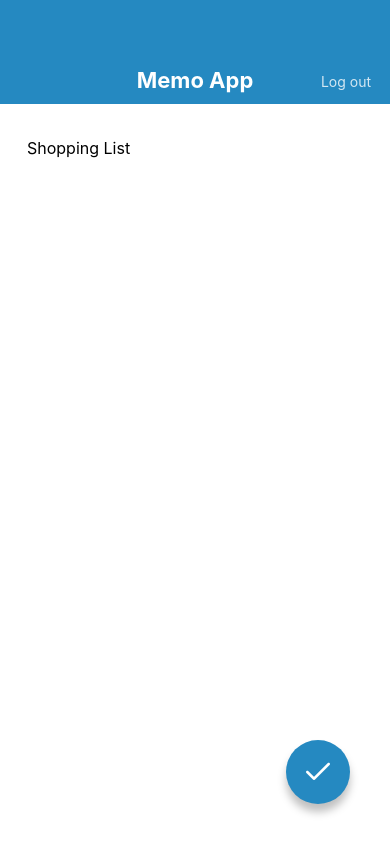
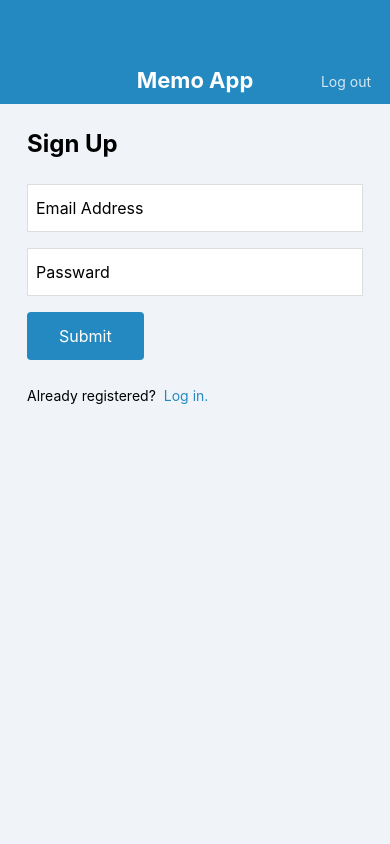
Before and after one commit to KoichiMatsumoto/MemoApp, a React Native app: screen / in a window 390 px wide. Built offline with nearby package versions, Linux system fonts and the light colour scheme.

Commit message:
LogInScreen and SignUpScreen created

```diff
--- a/App.jsx
+++ b/App.jsx
@@ -3,7 +3,9 @@
 import MemoListScreen from "./src/screens/MemoListScreen";
 import MemoEditScreen from "./src/screens/MemoEditScreen";
 import MemoCreateScreen from "./src/screens/MemoCreateScreen";
+import LogInScreen from "./src/screens/LogInScreen";
+import SignUpScreen from "./src/screens/SignUpScreen";
 
 export default function App() {
-  return <MemoEditScreen />;
+  return <SignUpScreen />;
 }
--- /dev/null
+++ b/src/components/Button.jsx
@@ -0,0 +1,33 @@
+import React from "react";
+import { View, Text, StyleSheet } from "react-native";
+import { string } from "prop-types";
+
+export default function Button(props) {
+const { label } = props;
+
+  return (
+    <View style={styles.buttonContainer}>
+      <Text style={styles.buttonLabel}>{label}</Text>
+    </View>
+  );
+}
+
+Button.propTypes = {
+  label: string.isRequired,
+};
+
+const styles = StyleSheet.create({
+  buttonContainer: {
+    backgroundColor: "#2589C1",
+    borderRadius: 4,
+    alignSelf: "flex-start",
+    marginBottom: 24,
+  },
+  buttonLabel: {
+    fontSize: 16,
+    lineHeight: 32,
+    paddingVertical: 8,
+    paddingHorizontal: 32,
+    color: "#ffffff",
+  },
+});
--- /dev/null
+++ b/src/screens/LogInScreen.jsx
@@ -0,0 +1,64 @@
+import React from "react";
+import { View, StyleSheet, Text, TextInput } from "react-native";
+import AppBar from "../components/AppBar";
+import Button from "../components/Button";
+
+export default function LogInScreen() {
+  return (
+    <View style={styles.container}>
+      <AppBar />
+      <View style={styles.inner}>
+        <Text style={styles.title}>Log In</Text>
+        <TextInput style={styles.input} value="Email Address"></TextInput>
+        <TextInput style={styles.input} value="Passward"></TextInput>
+
+        <Button label="Submit"/>
+
+        <View style={styles.footer}>
+          <Text style={styles.footerText}>Not registered?</Text>
+          <Text style={styles.footerLink}>Sign up here!</Text>
+        </View>
+      </View>
+    </View>
+  );
+}
+
+const styles = StyleSheet.create({
+  container: {
+    flex: 1,
+    backgroundColor: "#F0F4F8",
+  },
+  inner: {
+    paddingHorizontal: 27,
+    paddingVertical: 24,
+  },
+  title: {
+    fontSize: 24,
+    lineHeight: 32,
+    fontWeight: "bold",
+    marginBottom: 24,
+  },
+  input: {
+    fontSize: 16,
+    height: 48,
+    borderColor: "#DDDDDD",
+    borderWidth: 1,
+    backgroundColor: "#ffffff",
+    paddingHorizontal: 8,
+    marginBottom: 16,
+  },
+
+  footerText: {
+    fontSize: 14,
+    lineHeight: 24,
+    marginRight: 8,
+  },
+  footerLink: {
+    fontSize: 14,
+    lineHeight: 24,
+    color: "#2589C1",
+  },
+  footer: {
+    flexDirection: "row",
+  },
+});
--- /dev/null
+++ b/src/screens/SignUpScreen.jsx
@@ -0,0 +1,64 @@
+import React from "react";
+import { View, StyleSheet, Text, TextInput } from "react-native";
+import AppBar from "../components/AppBar";
+import Button from "../components/Button";
+
+export default function SignUpScreen() {
+  return (
+    <View style={styles.container}>
+      <AppBar />
+      <View style={styles.inner}>
+        <Text style={styles.title}>Sign Up</Text>
+        <TextInput style={styles.input} value="Email Address"></TextInput>
+        <TextInput style={styles.input} value="Passward"></TextInput>
+
+        <Button label="Submit" />
+
+        <View style={styles.footer}>
+          <Text style={styles.footerText}>Already registered?</Text>
+          <Text style={styles.footerLink}>Log in.</Text>
+        </View>
+      </View>
+    </View>
+  );
+}
+
+const styles = StyleSheet.create({
+  container: {
+    flex: 1,
+    backgroundColor: "#F0F4F8",
+  },
+  inner: {
+    paddingHorizontal: 27,
+    paddingVertical: 24,
+  },
+  title: {
+    fontSize: 24,
+    lineHeight: 32,
+    fontWeight: "bold",
+    marginBottom: 24,
+  },
+  input: {
+    fontSize: 16,
+    height: 48,
+    borderColor: "#DDDDDD",
+    borderWidth: 1,
+    backgroundColor: "#ffffff",
+    paddingHorizontal: 8,
+    marginBottom: 16,
+  },
+
+  footerText: {
+    fontSize: 14,
+    lineHeight: 24,
+    marginRight: 8,
+  },
+  footerLink: {
+    fontSize: 14,
+    lineHeight: 24,
+    color: "#2589C1",
+  },
+  footer: {
+    flexDirection: "row",
+  },
+});
```
